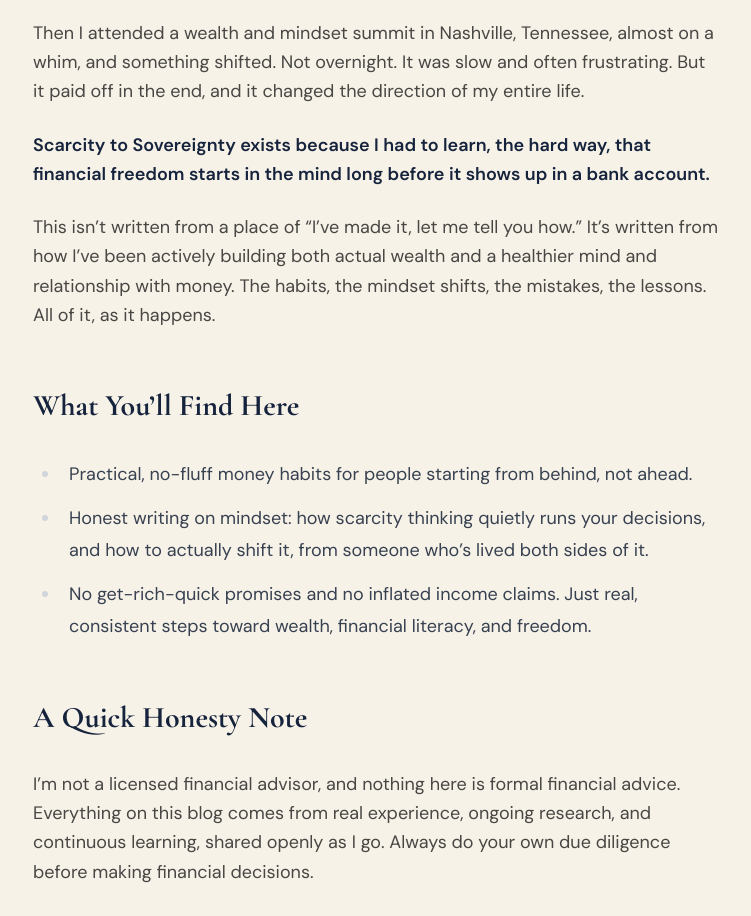
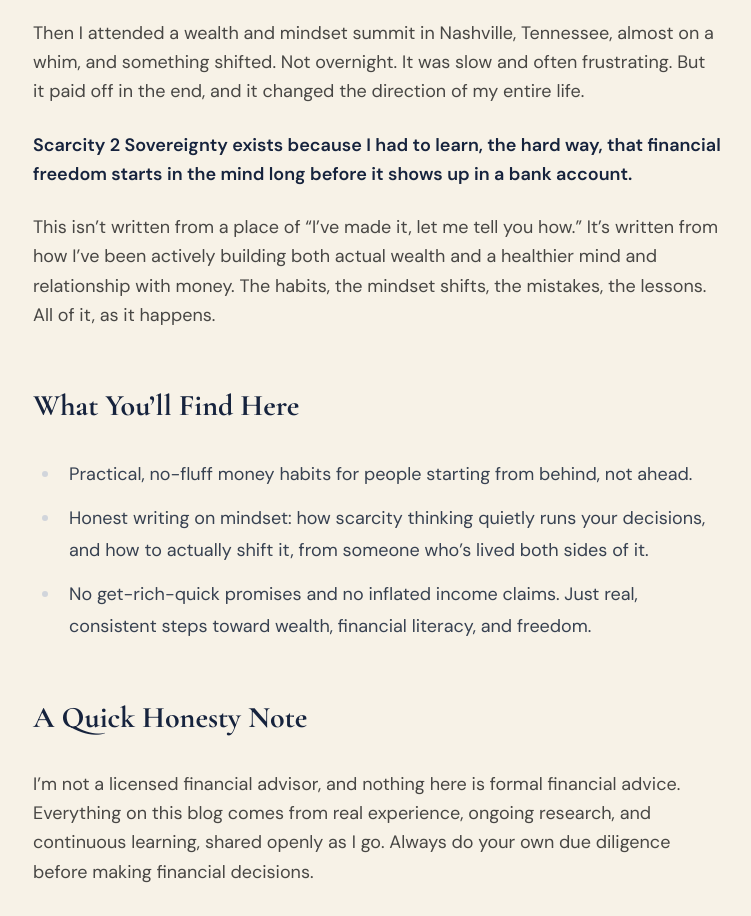
Before and after one commit to Ak-Lexzy1/Scarcity-to-Sovereignty-, a Next.js app: page /about in a window 1280 px wide. Shown: the part 1540-2456 px from the top of the page, without its empty margins (263-1014 px from the left). Built offline with nearby package versions, Linux system fonts and the light colour scheme.

Commit message:
Correct typo in 'Scarcity to Sovereignty' text

```diff
--- a/src/app/about/page.tsx
+++ b/src/app/about/page.tsx
@@ -92,7 +92,7 @@ export default function AboutPage() {
 
         <p>
           <strong>
-            Scarcity to Sovereignty exists because I had to learn, the hard
+            Scarcity 2 Sovereignty exists because I had to learn, the hard
             way, that financial freedom starts in the mind long before it
             shows up in a bank account.
           </strong>
```
